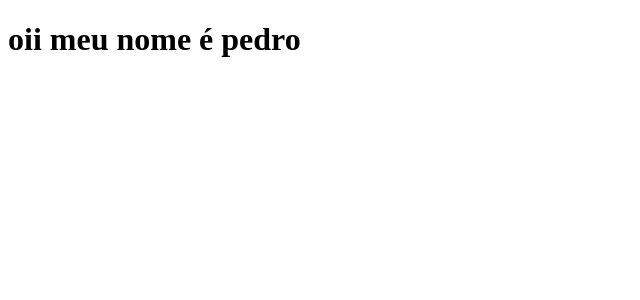
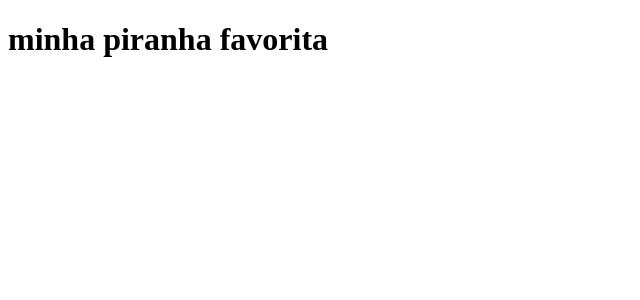
Before and after one commit to phsilvacabral/clone-tabnews, a Next.js app: page / in a window 1280 px wide. Shown: the top 300 px of the page, without its empty margins (0-640 px from the left). Built offline with nearby package versions, Linux system fonts and the light colour scheme.

Commit message:
atualiza a página

```diff
--- a/pages/index.js
+++ b/pages/index.js
@@ -1,5 +1,5 @@
 function Home() {
-    return <h1>oii meu nome é pedro</h1>
+    return <h1>minha piranha favorita</h1>
 }
 
-export default Home;
+export default Home
```
